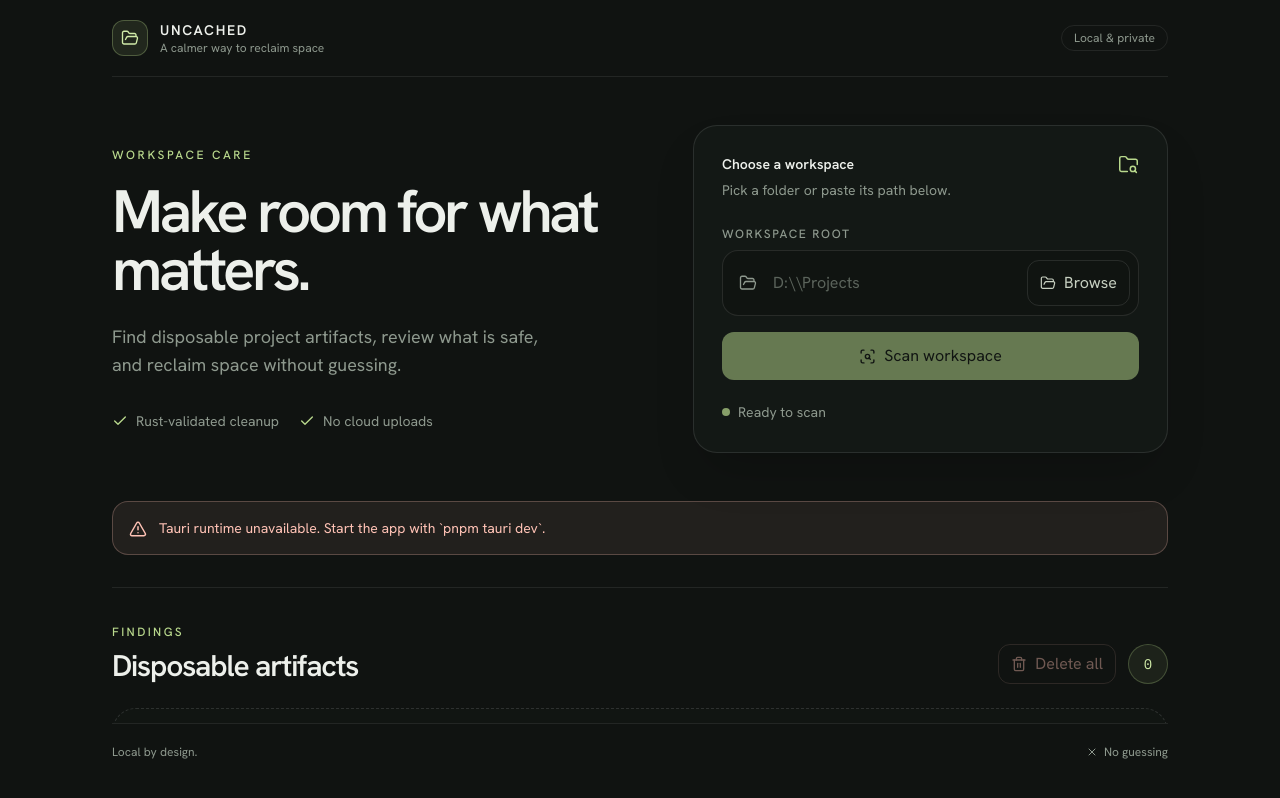
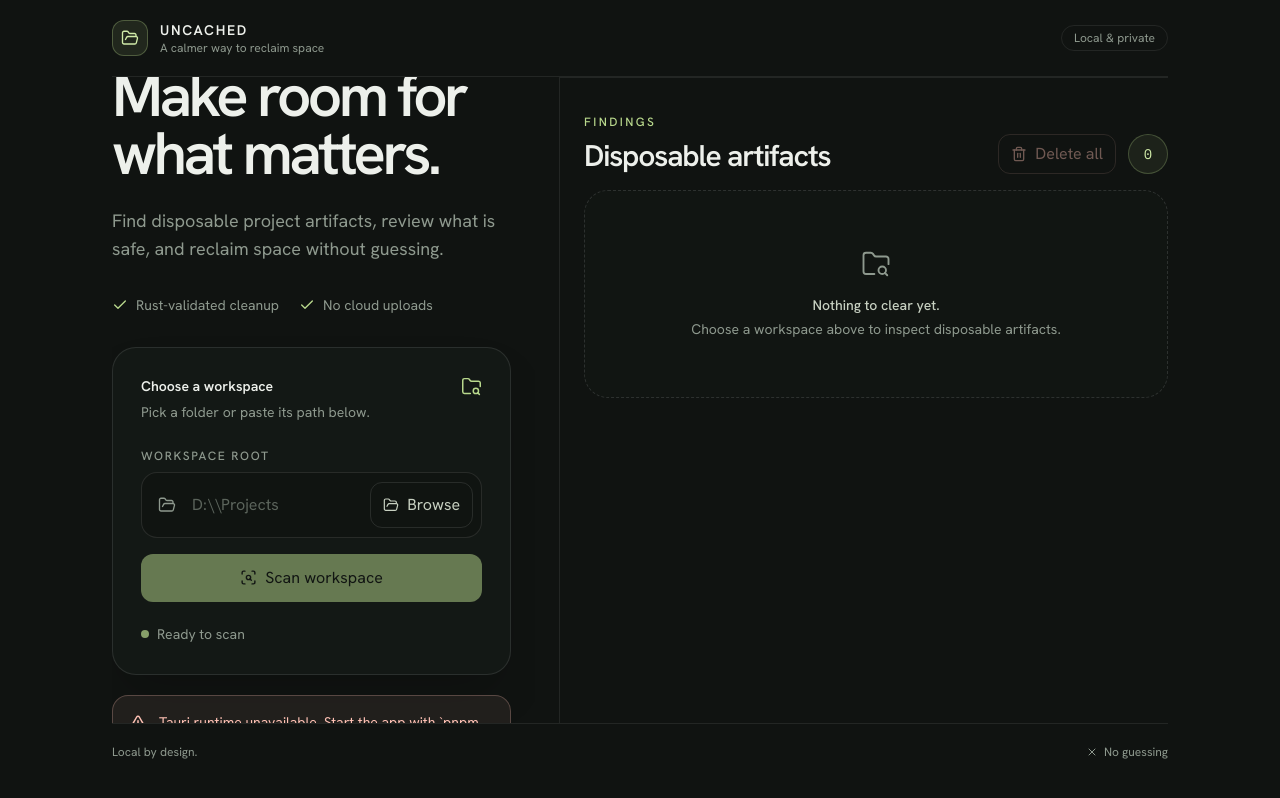
Before and after one commit to uncached-app/uncached-desktop, a React (Vite) app: page / in a window 1280 px wide. Built offline with nearby package versions, Linux system fonts and the light colour scheme.

Commit message:
refactor(ui): fit findings into fixed viewport

```diff
--- a/src/App.tsx
+++ b/src/App.tsx
@@ -6,6 +6,8 @@ import {
   AlertTriangle,
   Ban,
   Check,
+  ChevronLeft,
+  ChevronRight,
   FolderOpen,
   FolderSearch,
   LoaderCircle,
@@ -76,6 +78,7 @@ function App() {
   const [listenersReady, setListenersReady] = useState(false);
   const [cleaningTargetIds, setCleaningTargetIds] = useState<Set<string>>(new Set());
   const [deletingAll, setDeletingAll] = useState(false);
+  const [page, setPage] = useState(1);
   const activeScanId = useRef<string | null>(null);
   const pendingScan = useRef(false);
   const pendingEvents = useRef<PendingScanEvent[]>([]);
@@ -200,6 +203,7 @@ function App() {
 
     setError(null);
     setTargets([]);
+    setPage(1);
     pendingSizeUpdates.current.clear();
     setProgress(null);
     setScanning(true);
@@ -322,6 +326,14 @@ function App() {
   const sizesReady = targets.length > 0 && targets.every((target) => !target.sizePending && !target.sizeHasErrors);
   const deleteAllDisabled = scanning || deletingAll || !sizesReady;
   const deleteAllLoading = scanning || deletingAll || targets.some((target) => target.sizePending);
+  const pageSize = 6;
+  const pageCount = Math.max(1, Math.ceil(targets.length / pageSize));
+  const currentPage = Math.min(page, pageCount);
+  const visibleTargets = targets.slice((currentPage - 1) * pageSize, currentPage * pageSize);
+
+  useEffect(() => {
+    if (page > pageCount) setPage(pageCount);
+  }, [page, pageCount]);
 
   return (
     <main className="h-screen overflow-hidden bg-forest-950 text-mist-100">
@@ -341,7 +353,8 @@ function App() {
           </span>
         </header>
 
-        <section className="grid shrink-0 gap-8 py-9 lg:grid-cols-[1.05fr_0.95fr] lg:items-center lg:gap-14 lg:py-12">
+        <div className="min-h-0 flex-1 grid gap-6 overflow-hidden lg:grid-cols-[0.82fr_1.18fr]">
+        <section className="flex min-h-0 flex-col justify-center overflow-hidden py-4 lg:pr-6">
           <div className="max-w-xl">
             <p className="mb-5 text-xs font-medium uppercase tracking-[0.22em] text-sage-400">Workspace care</p>
             <h1 className="max-w-lg text-5xl font-semibold leading-[0.96] tracking-[-0.06em] text-mist-100 sm:text-6xl">
@@ -356,7 +369,7 @@ function App() {
             </div>
           </div>
 
-          <form onSubmit={startScan} className="rounded-3xl border border-white/10 bg-forest-900/80 p-5 shadow-2xl shadow-black/20 sm:p-7">
+          <form onSubmit={startScan} className="mt-8 rounded-3xl border border-white/10 bg-forest-900/80 p-5 shadow-2xl shadow-black/20 sm:p-7">
             <div className="mb-6 flex items-start justify-between gap-4">
               <div>
                 <p className="text-sm font-semibold text-mist-100">Choose a workspace</p>
@@ -401,12 +414,11 @@ function App() {
               {progress && <span className="ml-auto font-mono text-xs text-mist-500">{progress.directoriesScanned.toLocaleString()} dirs · {progress.targetsFound} targets</span>}
             </div>
           </form>
+          {error && <div className="mt-5 flex items-start gap-3 rounded-2xl border border-coral-300/25 bg-coral-300/8 p-4 text-sm text-coral-300" role="alert"><AlertTriangle size={18} className="mt-0.5 shrink-0" aria-hidden="true" /><span>{error}</span></div>}
         </section>
 
-        {error && <div className="mb-8 flex items-start gap-3 rounded-2xl border border-coral-300/25 bg-coral-300/8 p-4 text-sm text-coral-300" role="alert"><AlertTriangle size={18} className="mt-0.5 shrink-0" aria-hidden="true" /><span>{error}</span></div>}
-
-        <section aria-label="Scan targets" className="flex min-h-0 flex-1 flex-col overflow-hidden border-t border-white/8 py-7 sm:py-9">
-          <div className="mb-6 flex items-end justify-between gap-4">
+        <section aria-label="Scan targets" className="flex min-h-0 flex-col overflow-hidden border-t border-white/8 py-7 lg:border-l lg:pl-6 sm:py-9">
+          <div className="mb-4 flex items-end justify-between gap-4">
             <div>
               <p className="text-xs font-medium uppercase tracking-[0.2em] text-sage-400">Findings</p>
               <h2 className="mt-2 text-2xl font-semibold tracking-[-0.04em] text-mist-100 sm:text-3xl">Disposable artifacts</h2>
@@ -436,14 +448,14 @@ function App() {
           ) : (
             <div className="min-h-0 overflow-hidden">
               <div className="grid gap-3">
-              {targets.map((target) => (
-                <article className="group grid gap-5 rounded-2xl border border-white/8 bg-forest-900/55 p-5 transition-colors hover:border-sage-400/25 sm:grid-cols-[1fr_auto] sm:items-center" key={target.id}>
+              {visibleTargets.map((target) => (
+                <article className="group grid gap-3 rounded-2xl border border-white/8 bg-forest-900/55 p-3.5 transition-colors hover:border-sage-400/25 sm:grid-cols-[1fr_auto] sm:items-center" key={target.id}>
                   <div className="min-w-0">
                     <div className="flex flex-wrap items-center gap-3">
                       <span className="text-xs font-medium uppercase tracking-[0.14em] text-sage-400">{target.category}</span>
                       <span className="text-xs text-mist-500">{target.name}</span>
                     </div>
-                    <p className="mt-3 break-all font-mono text-xs leading-5 text-mist-500">{target.path}</p>
+                    <p className="mt-1 truncate font-mono text-xs leading-5 text-mist-500" title={target.path}>{target.path}</p>
                   </div>
                   <div className="flex items-center justify-between gap-5 sm:justify-end">
                     <div className="text-right">
@@ -464,7 +476,17 @@ function App() {
               </div>
             </div>
           )}
+          {targets.length > pageSize && (
+            <div className="mt-4 flex shrink-0 items-center justify-between border-t border-white/8 pt-4 text-xs text-mist-500">
+              <span>Page {currentPage} of {pageCount}</span>
+              <div className="flex gap-2">
+                <button type="button" onClick={() => setPage((value) => Math.max(1, value - 1))} disabled={currentPage === 1} className="grid size-8 place-items-center rounded-lg border border-white/10 hover:border-sage-400/50 hover:text-sage-300 disabled:opacity-30" aria-label="Previous page"><ChevronLeft size={15} aria-hidden="true" /></button>
+                <button type="button" onClick={() => setPage((value) => Math.min(pageCount, value + 1))} disabled={currentPage === pageCount} className="grid size-8 place-items-center rounded-lg border border-white/10 hover:border-sage-400/50 hover:text-sage-300 disabled:opacity-30" aria-label="Next page"><ChevronRight size={15} aria-hidden="true" /></button>
+              </div>
+            </div>
+          )}
         </section>
+        </div>
 
         <footer className="flex shrink-0 items-center justify-between border-t border-white/8 py-5 text-xs text-mist-500">
           <span>Local by design.</span>
```
